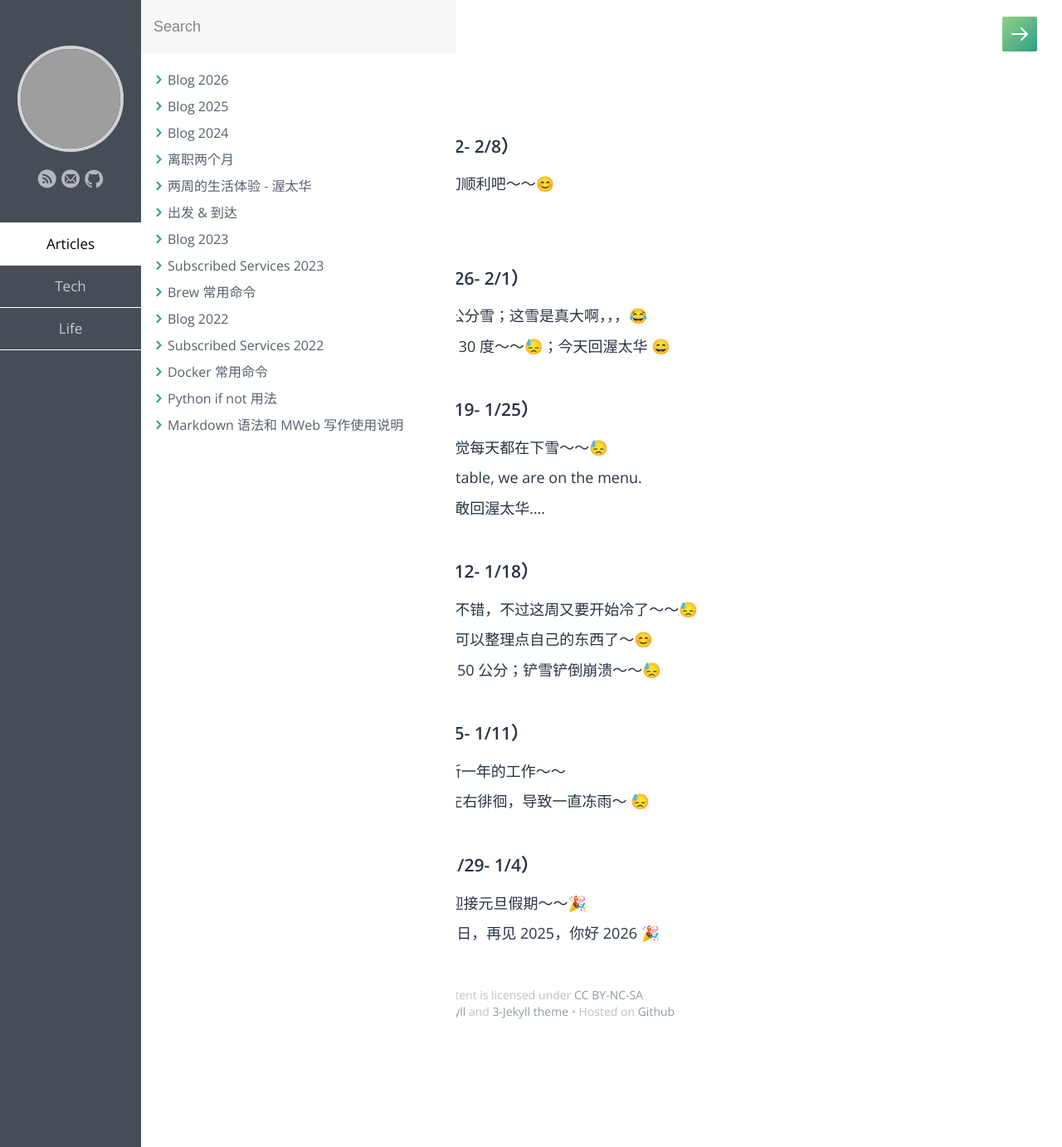
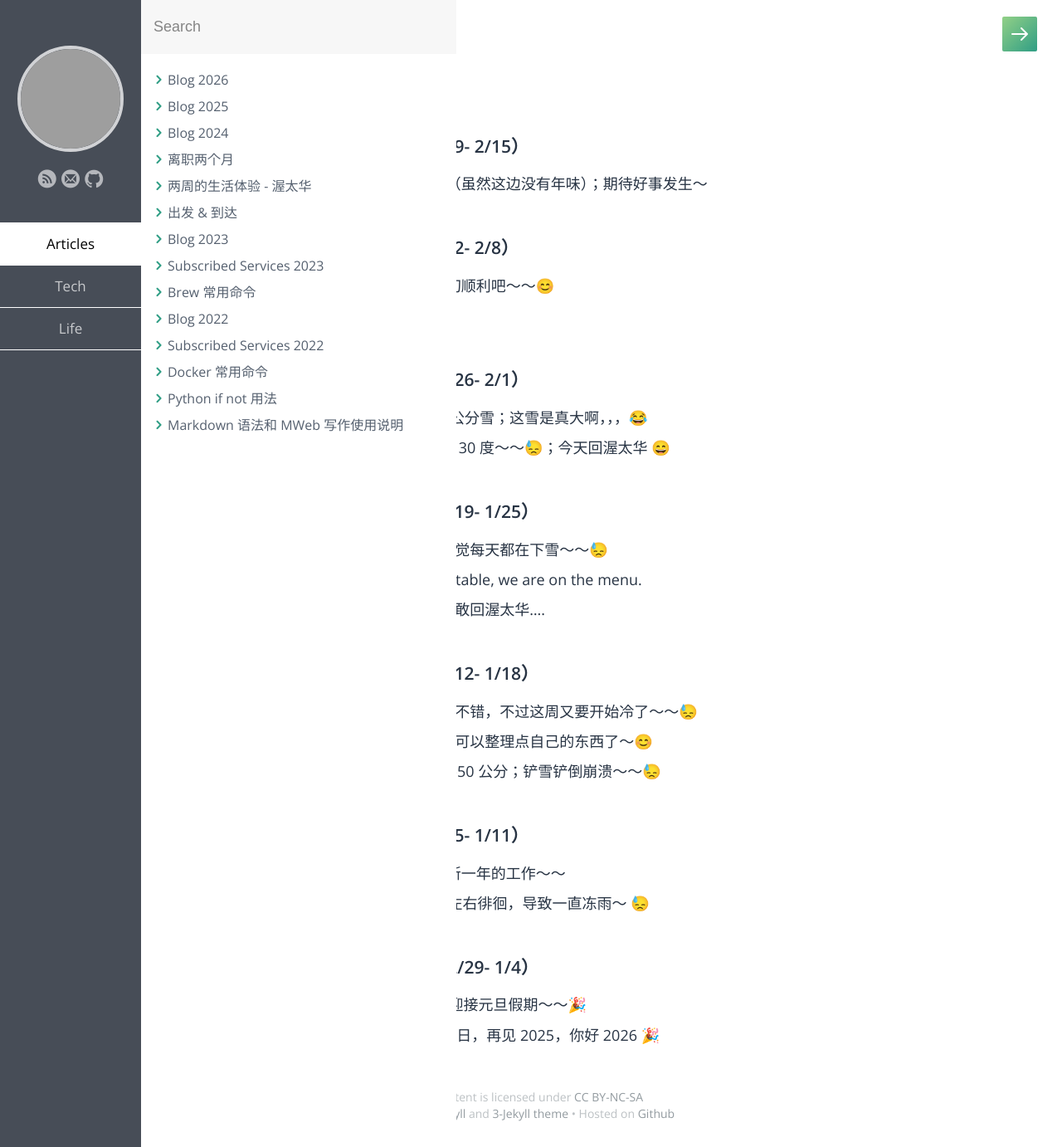
Before and after one commit to samxupeiran/samxupeiran.github.io, a Jekyll site: the page built from _posts/life/2025-12-29-my-blog.md, in a window 1280 px wide. Shown: the whole page at 83% size. Built offline with Jekyll 4.4.1, drawn with Linux system fonts in a browser that asks for light colours; some web fonts are replaced; grey boxes are pictures that could not be loaded.

Commit message:
feat: add weekly blog 2/15

```diff
--- a/_posts/life/2025-12-29-my-blog.md
+++ b/_posts/life/2025-12-29-my-blog.md
@@ -5,6 +5,9 @@ category: Life
 tags: Blog
 ---
 
+
+- ### 2026 年 2 月 第 2 周（2/9- 2/15）
+     - 2/9 农历年前最后一周了（虽然这边没有年味）；期待好事发生～
 
 - ### 2026 年 2 月 第 1 周（2/2- 2/8）
      - 2/3 快要过年了；希望一切顺利吧～～😊
```
